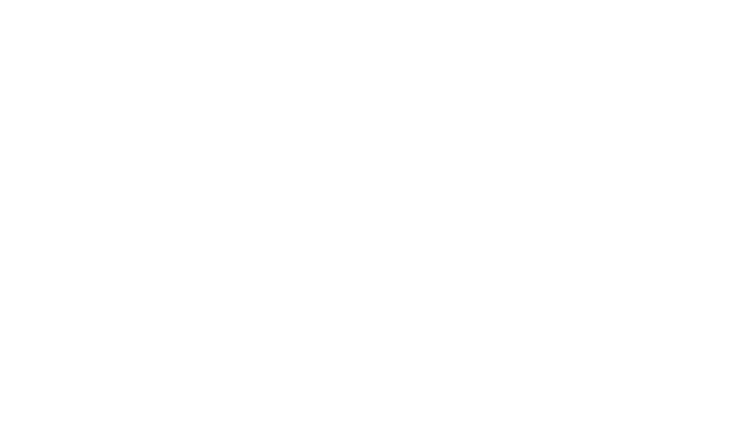
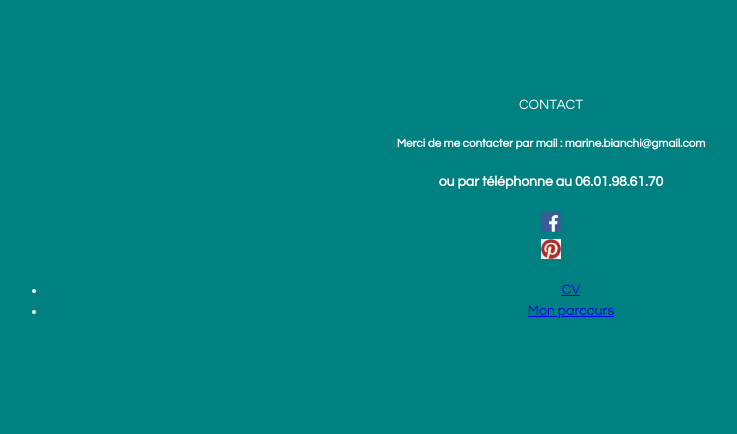
Before and after one commit to mbki/projetmama, a plain HTML site: page contact.html in a window 1280 px wide. Shown: the whole page, without its empty margins (89-826 px from the left). Drawn offline with Linux system fonts and the light colour scheme.

Commit message:
mardi 02

```diff
--- a/contact.html
+++ b/contact.html
@@ -0,0 +1,36 @@
+<!DOCTYPE html>
+<html lang="fr">
+<head>
+    <meta charset="UTF-8">
+    <title>Cv Marine Bianchi </title>
+    <link rel="stylesheet" href="style.css">
+</head>
+
+<body>
+ <nav> CONTACT </nav>
+
+ <h5> Merci de me contacter par mail : marine.bianchi@gmail.com </h5>
+ <h4> ou par téléphonne au 06.01.98.61.70 </h4>
+ <footer>
+
+   <a href="https://www.facebook.com">
+       <img src="image/face.png" alt="mon facebook" width="20px">
+   <a href=http://fr.pinterest.com/>
+      <br> <img src="image/pinterest.jpg" alt="mon pinterest" width="20px"> </br>
+    </a>
+
+    <nav>
+          <ul>
+
+              <li> <a href="cv.html"> CV </a> </li>
+
+       <li> <a href="parcours.html"> Mon parcours </a> </li>
+
+          </ul>
+        </nav>
+
+</footer>
+
+
+</body>
+</html>
--- a/style.css
+++ b/style.css
@@ -0,0 +1,25 @@
+
+html {
+    font-size: 12px;
+}
+
+
+body {
+   background-color:teal;
+    color: white;
+    font-family: "Century Gothic", sans-serif;
+    font-size: 14px;
+    line-height: 1.5;
+
+
+  margin:65px;
+   padding:30px;
+    text-align:center;
+
+.bloc_centre{
+
+    text-align:left;
+}
+    hi {
+        font-family: "onyx";
+    }
```
Also changed, not shown: cv.html (+18 -11 lines), index.html (+5 -4 lines), parcours.html (+37 -0 lines), 4 other files.
